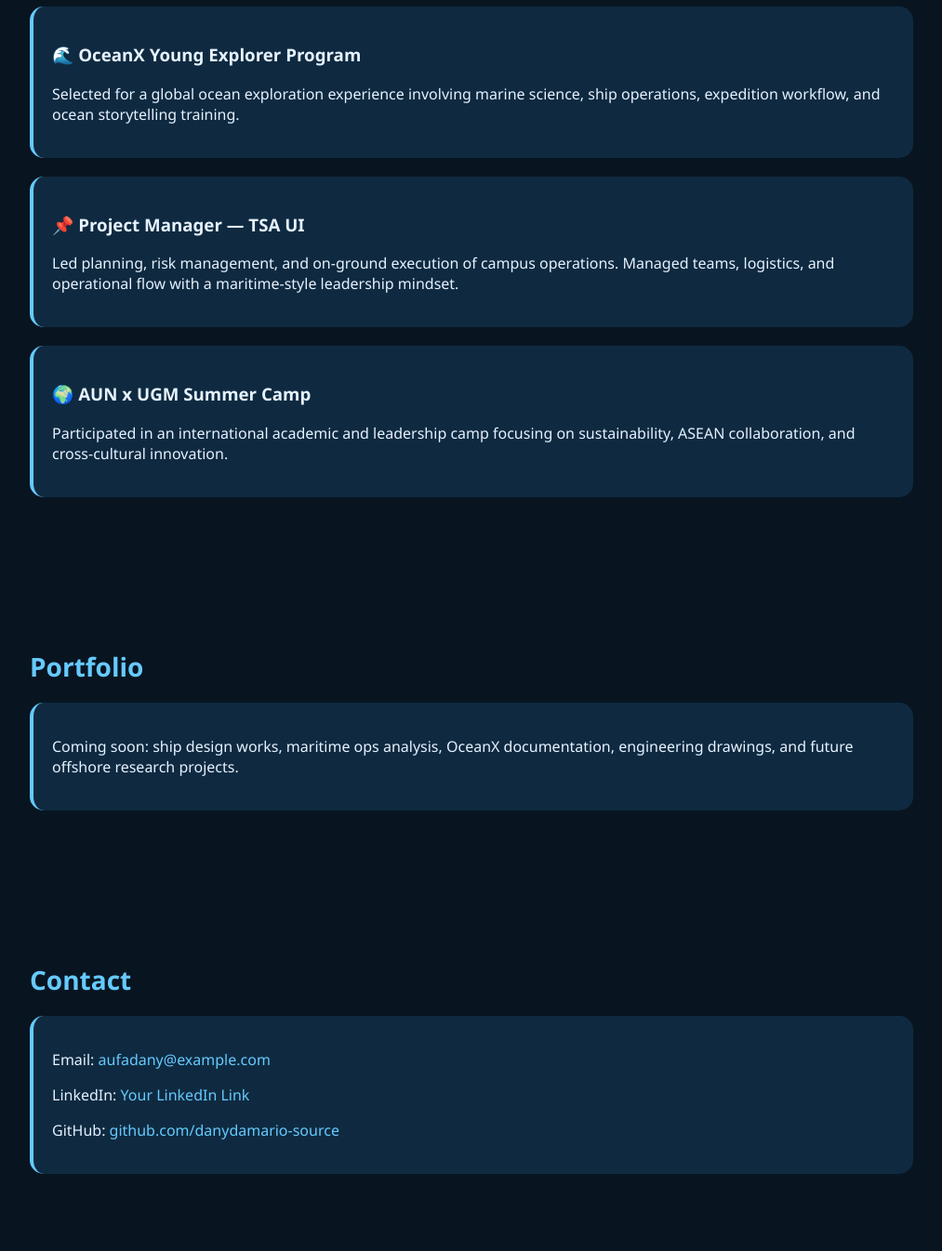
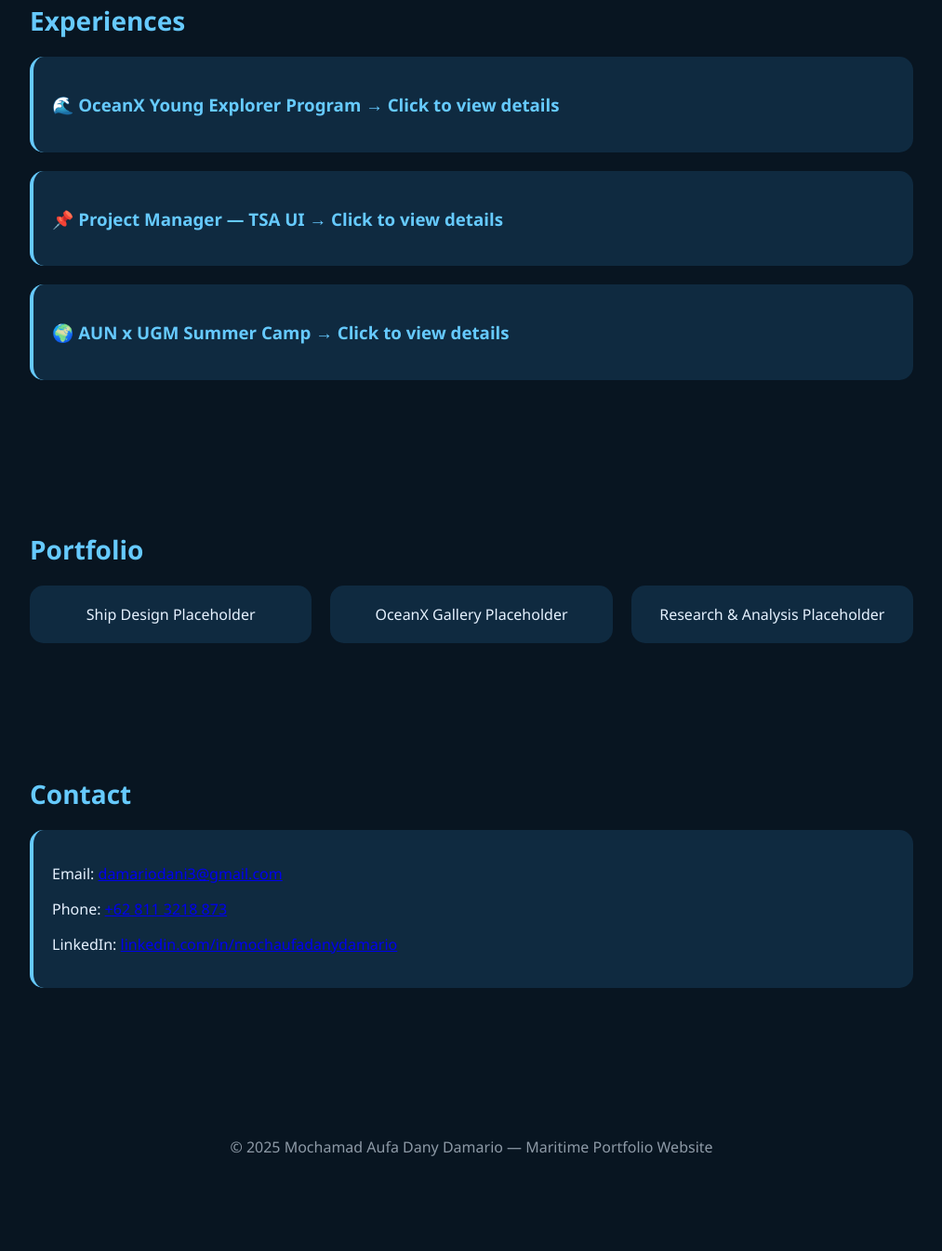
Before and after one commit to danydamario-source/danydamario.github.io, a plain HTML site: page index.html in a window 1280 px wide. Shown: the part 1091-2437 px from the top of the page at 93% size, without its empty margins (133-1146 px from the left). After the commit the page ends 2366 px from the top, so only its background shows below. Drawn offline with Linux system fonts and the light colour scheme.

Commit message:
Update index.html

```diff
--- a/index.html
+++ b/index.html
@@ -13,7 +13,30 @@
             color: #e6f2ff;
         }
 
-        /* HERO SECTION */
+        /* NAVIGATION */
+        nav {
+            background-color: #0c2034;
+            padding: 15px 30px;
+            display: flex;
+            justify-content: space-between;
+            position: sticky;
+            top: 0;
+            z-index: 100;
+        }
+
+        nav a {
+            color: #66caff;
+            margin-left: 18px;
+            text-decoration: none;
+            font-size: 16px;
+            font-weight: 500;
+        }
+
+        nav a:hover {
+            text-decoration: underline;
+        }
+
+        /* HERO */
         .hero {
             height: 70vh;
             background: linear-gradient(to bottom, #0c2034, #081521);
@@ -38,7 +61,6 @@
             opacity: 0.8;
         }
 
-        /* WAVES */
         .waves {
             position: absolute;
             bottom: 0;
@@ -54,7 +76,6 @@
             to { background-position-x: 1000px; }
         }
 
-        /* SECTION */
         .section {
             padding: 60px 20px;
             max-width: 950px;
@@ -67,7 +88,6 @@
             font-size: 28px;
         }
 
-        /* CARD */
         .card {
             background-color: #0f2a40;
             padding: 20px;
@@ -82,40 +102,59 @@
             transform: translateY(-4px);
         }
 
-        /* FOOTER */
+        .exp-link {
+            color: #66caff;
+            font-weight: bold;
+            cursor: pointer;
+            text-decoration: none;
+        }
+
+        .portfolio-grid {
+            display: grid;
+            grid-template-columns: repeat(auto-fit, minmax(250px, 1fr));
+            gap: 20px;
+        }
+
+        .portfolio-item {
+            background-color: #0f2a40;
+            padding: 20px;
+            border-radius: 15px;
+            text-align: center;
+        }
+
         footer {
             text-align: center;
             padding: 30px;
-            margin-top: 40px;
             opacity: 0.6;
-            font-size: 14px;
+            margin-top: 50px;
         }
 
-        /* LINKS */
-        a {
-            color: #66caff;
-            text-decoration: none;
-        }
-
-        a:hover {
-            text-decoration: underline;
-        }
     </style>
 </head>
 
 <body>
+
+<!-- NAVIGATION -->
+<nav>
+    <div style="color:#66caff; font-weight:700; font-size:18px;">Dany Damario</div>
+    <div>
+        <a href="#about">About</a>
+        <a href="#exp">Experience</a>
+        <a href="#portfolio">Portfolio</a>
+        <a href="#contact">Contact</a>
+    </div>
+</nav>
 
 <!-- HERO -->
 <div class="hero">
     <h1>Mochamad Aufa Dany Damario</h1>
     <p>Naval Architecture & Marine Engineering | TELADAN 2025</p>
     <p>Ocean Exploration • Maritime Operations • Offshore Innovation</p>
-
     <div class="waves"></div>
 </div>
 
 <!-- ABOUT -->
-<div class="section">
+<div class="section" id="about">
     <h2>About Me</h2>
     <div class="card">
         <p>I am a Naval Architecture & Marine Engineering student passionate about
@@ -126,45 +165,47 @@
 </div>
 
 <!-- EXPERIENCE -->
-<div class="section">
+<div class="section" id="exp">
     <h2>Experiences</h2>
 
+    <a class="exp-link" href="oceanx.html">
         <div class="card">
-        <h3>🌊 OceanX Young Explorer Program</h3>
-        <p>Selected for a global ocean exploration experience involving marine science,
-        ship operations, expedition workflow, and ocean storytelling training.</p>
+            <h3>🌊 OceanX Young Explorer Program → Click to view details</h3>
         </div>
+    </a>
 
+    <a class="exp-link" href="tsa.html">
         <div class="card">
-        <h3>📌 Project Manager — TSA UI</h3>
-        <p>Led planning, risk management, and on-ground execution of campus operations.
-        Managed teams, logistics, and operational flow with a maritime-style leadership mindset.</p>
+            <h3>📌 Project Manager — TSA UI → Click to view details</h3>
         </div>
+    </a>
 
+    <a class="exp-link" href="aun.html">
         <div class="card">
-        <h3>🌍 AUN x UGM Summer Camp</h3>
-        <p>Participated in an international academic and leadership camp focusing on
-        sustainability, ASEAN collaboration, and cross-cultural innovation.</p>
+            <h3>🌍 AUN x UGM Summer Camp → Click to view details</h3>
         </div>
+    </a>
 </div>
 
 <!-- PORTFOLIO -->
-<div class="section">
+<div class="section" id="portfolio">
     <h2>Portfolio</h2>
-    <div class="card">
-        <p>Coming soon: ship design works, maritime ops analysis, OceanX documentation,
-        engineering drawings, and future offshore research projects.</p>
+
+    <div class="portfolio-grid">
+        <div class="portfolio-item">Ship Design Placeholder</div>
+        <div class="portfolio-item">OceanX Gallery Placeholder</div>
+        <div class="portfolio-item">Research & Analysis Placeholder</div>
     </div>
 </div>
 
 <!-- CONTACT -->
-<div class="section">
+<div class="section" id="contact">
     <h2>Contact</h2>
     <div class="card">
-        <p>Email: <a href="mailto:aufadany@example.com">aufadany@example.com</a></p>
-        <p>LinkedIn: <a href="#" target="_blank">Your LinkedIn Link</a></p>
-        <p>GitHub: <a href="https://github.com/danydamario-source" target="_blank">
-            github.com/danydamario-source</a></p>
+        <p>Email: <a href="mailto:damariodani3@gmail.com">damariodani3@gmail.com</a></p>
+        <p>Phone: <a href="https://wa.me/628113218873" target="_blank">+62 811 3218 873</a></p>
+        <p>LinkedIn: <a href="https://linkedin.com/in/mochaufadanydamario" target="_blank">
+            linkedin.com/in/mochaufadanydamario</a></p>
     </div>
 </div>
 
```
Lines whose indentation alone changed are shown as unchanged.
